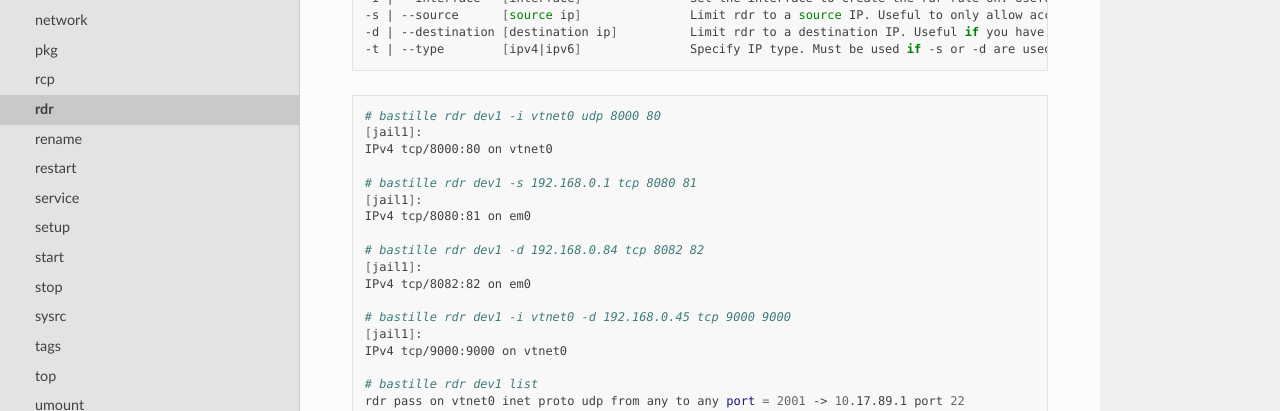
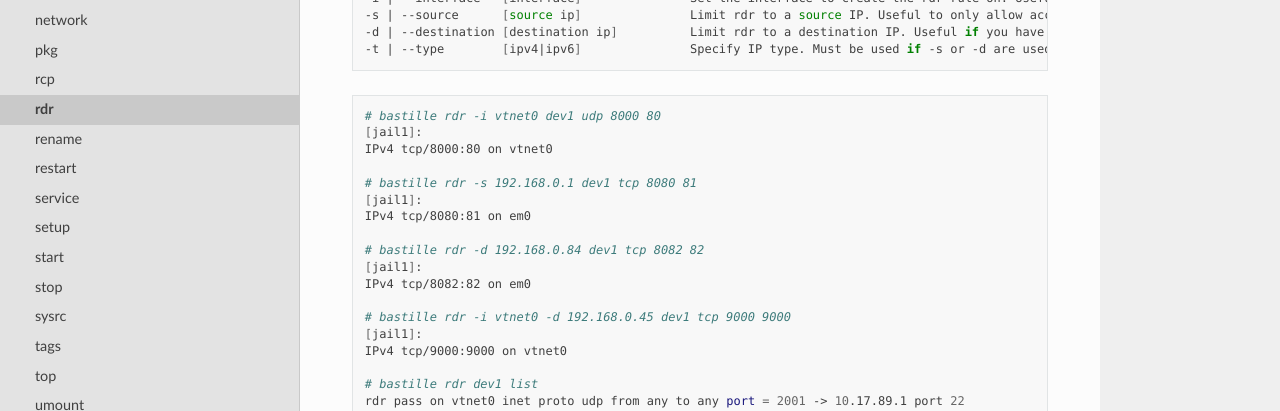
Before and after one commit to BastilleBSD/bastille, a Sphinx documentation site: the page built from docs/chapters/subcommands/rdr.rst, in a window 1280 px wide and 900 px high, scrolled down 611 px. Shown: the part 151-562 px from the top of the window. Built offline with Sphinx 7.4.7 and the Read the Docs theme 3.1.0, drawn with Linux system fonts in a browser that asks for light colours.

Commit message:
docs: Fix rdr options

```diff
--- a/docs/chapters/subcommands/rdr.rst
+++ b/docs/chapters/subcommands/rdr.rst
@@ -41,19 +41,19 @@ The ``rdr`` command includes 4 additional options:
 
 .. code-block:: shell
 
-    # bastille rdr dev1 -i vtnet0 udp 8000 80
+    # bastille rdr -i vtnet0 dev1 udp 8000 80
     [jail1]:
     IPv4 tcp/8000:80 on vtnet0
 
-    # bastille rdr dev1 -s 192.168.0.1 tcp 8080 81
+    # bastille rdr -s 192.168.0.1 dev1 tcp 8080 81
     [jail1]:
     IPv4 tcp/8080:81 on em0
 
-    # bastille rdr dev1 -d 192.168.0.84 tcp 8082 82
+    # bastille rdr -d 192.168.0.84 dev1 tcp 8082 82
     [jail1]:
     IPv4 tcp/8082:82 on em0
 
-    # bastille rdr dev1 -i vtnet0 -d 192.168.0.45 tcp 9000 9000
+    # bastille rdr -i vtnet0 -d 192.168.0.45 dev1 tcp 9000 9000
     [jail1]:
     IPv4 tcp/9000:9000 on vtnet0
 
```
